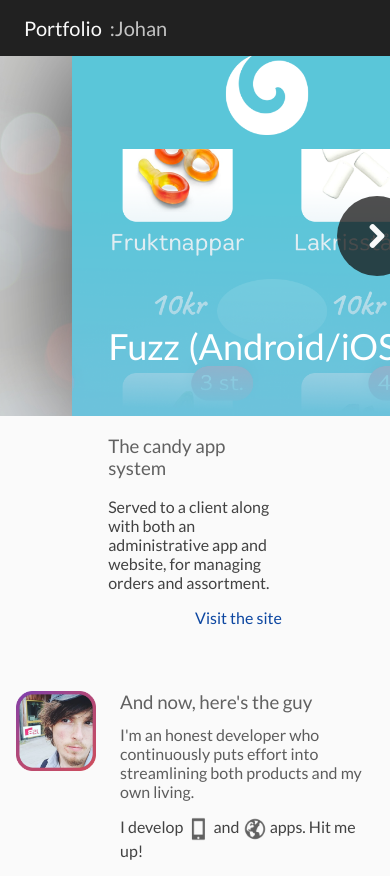
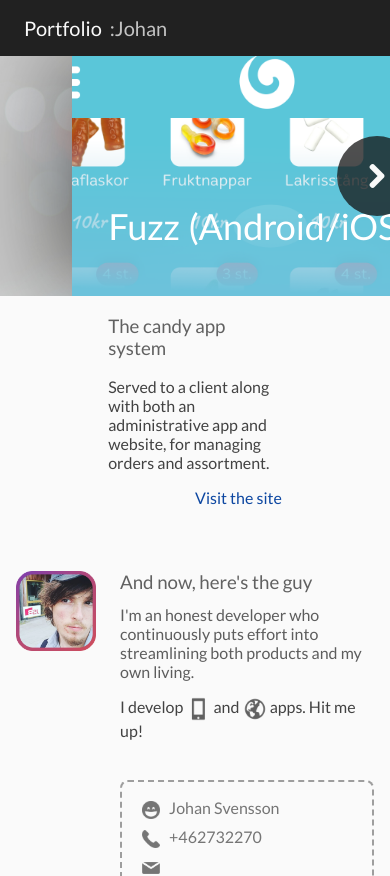
Before and after one commit to jojjesv/portfolio, a React (Create React App) app: page / in a window 390 px wide. Shown: the top 876 px of the page. Built offline with nearby package versions, Linux system fonts and the light colour scheme; no server answers.

Commit message:
made carousel responsive

```diff
--- a/src/projects/carousel/styles.scss
+++ b/src/projects/carousel/styles.scss
@@ -8,7 +8,9 @@ $carousel-width: calc(100% - #{$carousel-active-inset});
   overflow: hidden;
   padding: 0;
   width: 100%;
-  height: 360px;
+  height: 60vw;
+  max-height: 320px;
+  min-height: 240px;
   position: relative;
   background: url(../../assets/cover/placeholder.jpg);
   background-size: cover;
```
